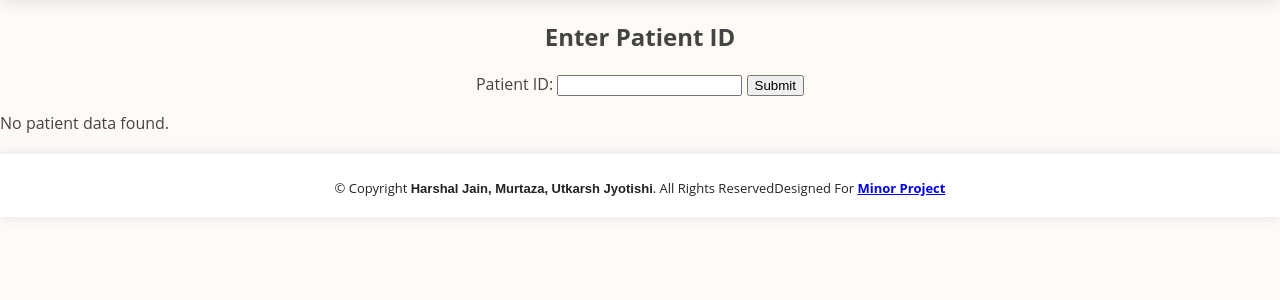
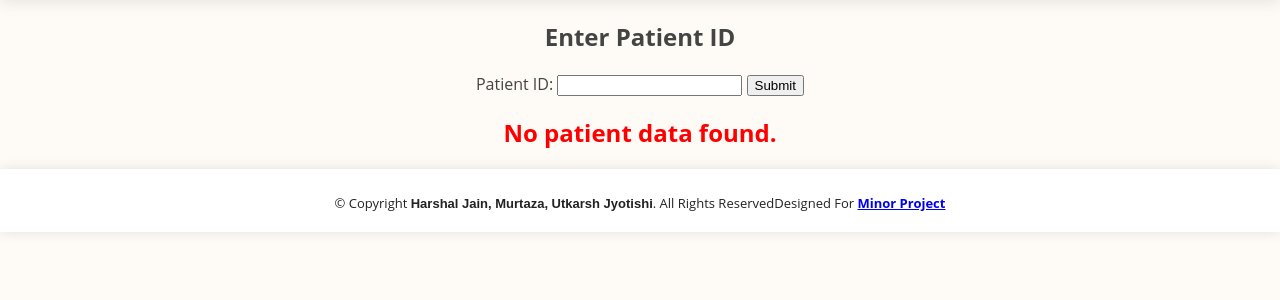
Before and after one commit to InDhan/NFC_health_hub, a Flask app: page /patient_info in a window 1280 px wide. Shown: the part 70-370 px from the top of the page. Run offline with Flask 3, Linux system fonts and the light colour scheme.

Commit message:
fix: ui and ux of patient info

```diff
--- a/templates/patient_info.html
+++ b/templates/patient_info.html
@@ -70,10 +70,11 @@
                 </form>
             </ul>
             <br>
-            <img src="assets/prescription.gif" style="scale: 80%;"><br>
+            <img src="assets/prescription.gif" style="scale: 80%;border-radius: 25px;"><br>
         </div>
+
         {% else %}
-        <p>No patient data found.</p>
+        <H1 style="text-align: center;color: red;">No patient data found.</H1>
         {% endif %}
 
         <div id="message"></div>
```
